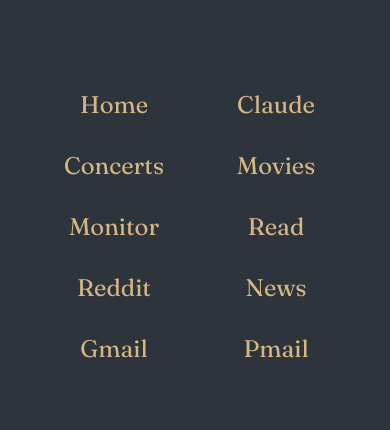
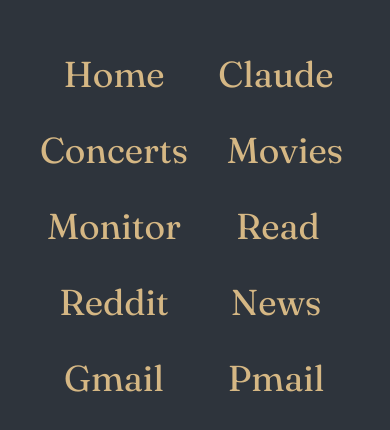
Before and after one commit to tjoldani/startpage, a plain HTML site: page index.html in a window 390 px wide. Shown: the part 196-626 px from the top of the page. Drawn offline with Linux system fonts and the light colour scheme.

Commit message:
Increase base and mobile font sizes for readability
Bump body font-size from 1.5rem to 1.875rem and add a 2.25rem size
for phone-width screens (<=600px) so links are legible without zooming.

Co-Authored-By: Claude Opus 4.8 <noreply@anthropic.com>
Claude-Session: https://claude.ai/code/session_01X4VmtWb9e9EdigXbwKW2KW

```diff
--- a/style.css
+++ b/style.css
@@ -17,11 +17,17 @@ body {
   background-color: #2e343c;
   color: #d5b784;
   font-family: Fraunces, serif;
-  font-size: 1.5rem;
+  font-size: 1.875rem;
   display: flex;
   justify-content: center;
   align-items: center;
   height: 100vh;
+}
+
+@media (max-width: 600px) {
+  body {
+    font-size: 2.25rem;
+  }
 }
 
 ul {
```
